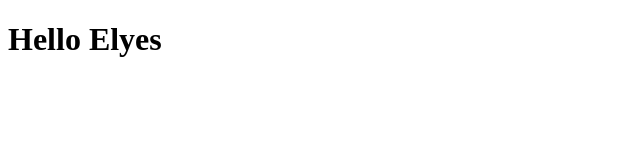
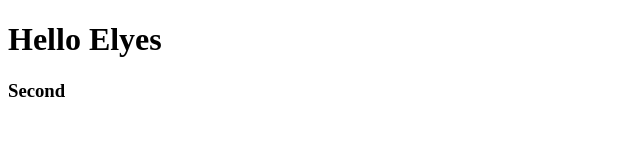
Before and after one commit to ElyesLaaribi/test2, a plain HTML site: page index.html in a window 1280 px wide. Shown: the full height of the page, 0-640 px from the left. Drawn offline with Linux system fonts and the light colour scheme.

Commit message:
third commit

```diff
--- a/index.html
+++ b/index.html
@@ -7,5 +7,6 @@
 </head>
 <body>
     <h1>Hello Elyes</h1>
+    <h3>Second</h3>
 </body>
 </html>
```
